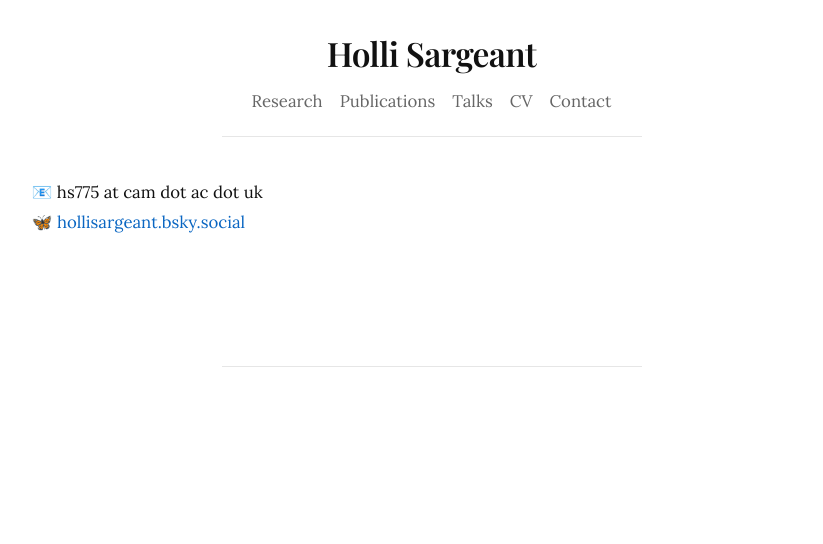
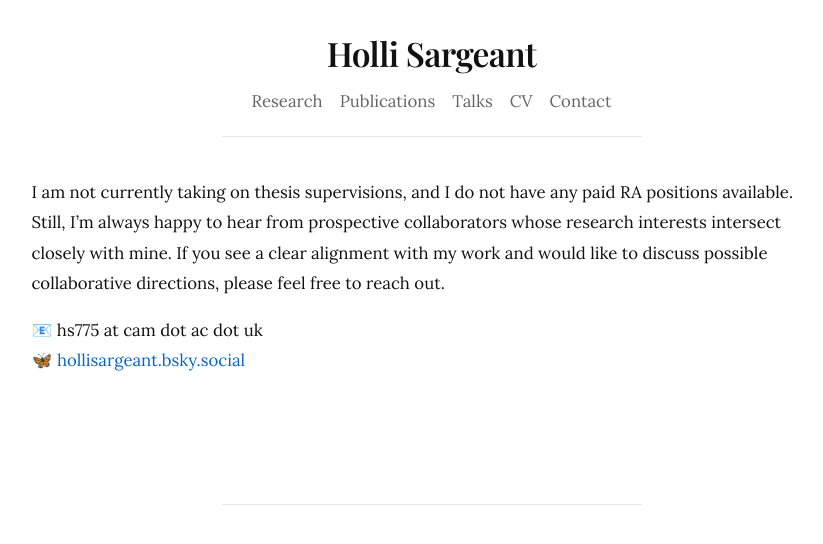
Before and after one commit to hollisargeant/hollisargeant.github.io, a Jekyll site: the page built from contact.md, in a window 1280 px wide. Shown: the top 544 px of the page, without its empty margins (201-1024 px from the left). Built offline with Jekyll 4.4.1, drawn with Linux system fonts in a browser that asks for light colours.

Commit message:
Update contact.md

```diff
--- a/contact.md
+++ b/contact.md
@@ -18,5 +18,7 @@ permalink: /contact/
 <hr class="rule" />
 </div>
 
+I am not currently taking on thesis supervisions, and I do not have any paid RA positions available. Still, I’m always happy to hear from prospective collaborators whose research interests intersect closely with mine. If you see a clear alignment with my work and would like to discuss possible collaborative directions, please feel free to reach out.
+
 📧 hs775 at cam dot ac dot uk
 🦋 <a href="https://bsky.app/profile/hollisargeant.bsky.social">hollisargeant.bsky.social</a>
```
